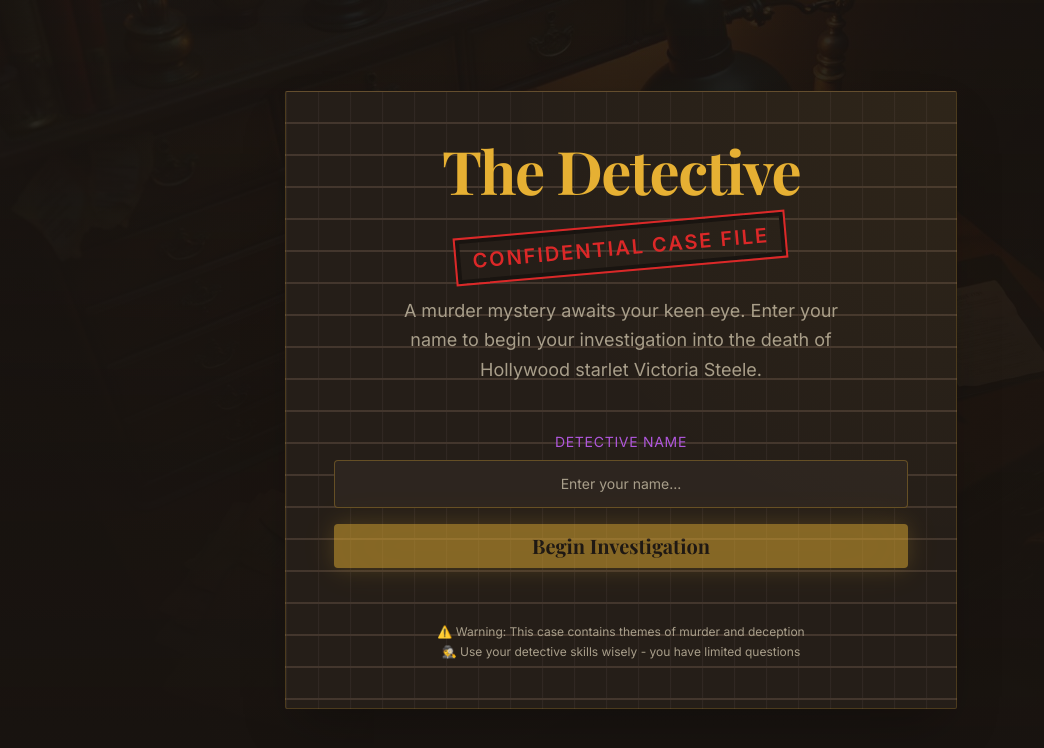
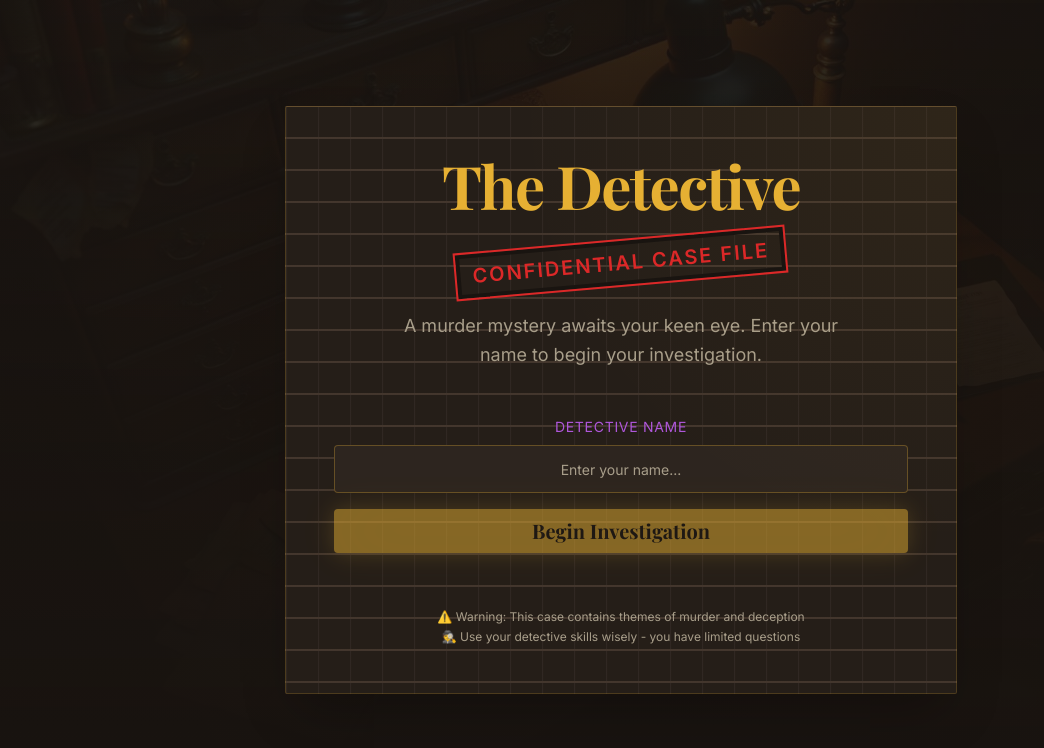
Before and after one commit to Susnata-Mandal/detective-murder-mystery, a React (Vite) app: page / in a window 1280 px wide. Shown: the top 748 px of the page, without its empty margins (19-1063 px from the left). Built offline with nearby package versions, Linux system fonts and the light colour scheme; the HTML template or start-up script is replaced by a standard one.

Commit message:
Refactor: Remove specific case details

```diff
--- a/src/pages/Login.tsx
+++ b/src/pages/Login.tsx
@@ -41,8 +41,7 @@ const Login = () => {
           </div>
 
           <p className="text-muted-foreground text-lg leading-relaxed max-w-md mx-auto">
-            A murder mystery awaits your keen eye. Enter your name to begin your investigation
-            into the death of Hollywood starlet Victoria Steele.
+            A murder mystery awaits your keen eye. Enter your name to begin your investigation.
           </p>
 
           <div className="space-y-4 pt-6">
```
